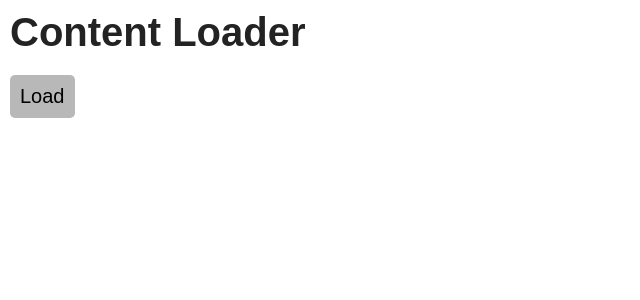
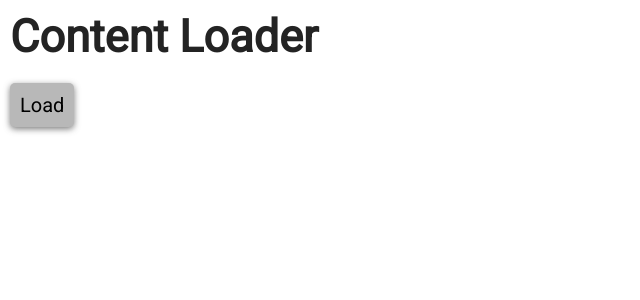
Before and after one commit to DanielGoldenberg0/ContentLoaderApp, a React (Create React App) app in the folder client/: page / in a window 1280 px wide. Shown: the top 300 px of the page, without its empty margins (0-640 px from the left). Built offline with nearby package versions, Linux system fonts and the light colour scheme.

Commit message:
Updated styling

```diff
--- a/client/public/index.html
+++ b/client/public/index.html
@@ -7,6 +7,7 @@
     <meta name="theme-color" content="#000000" />
     <meta name="description" content="Web site created using create-react-app"/>
     <link rel="manifest" href="%PUBLIC_URL%/manifest.json" />
+    <link href="https://fonts.googleapis.com/css2?family=Roboto&display=swap" rel="stylesheet">
     <title>Content Loader</title>
   </head>
   <body>
--- a/client/src/App.js
+++ b/client/src/App.js
@@ -2,7 +2,7 @@
 import User from "./components/User.js"
 
 var users
-var clicked = false
+var clicked
 
 class App extends React.Component {
   state = {
--- a/client/src/styles/main.css
+++ b/client/src/styles/main.css
@@ -1,17 +1,19 @@
 * {
-    font-family: Arial, Helvetica, sans-serif;
+    font-family: "Roboto", sans-serif;
     padding: 0;
     margin: 5px 2px 0 2px;
 }
 
 button {
     background-color: rgb(184, 184, 184);
+    box-shadow: 0px 2px 6px 0px rgba(80, 80, 80, 0.75);
     font-size: 20px;
     border: none;
     outline: none;
     border-radius: 5px;
     padding: 10px;
     margin-bottom: 5px;
+    transition: background-color 0.15s;
 }
 
 button:hover {
@@ -21,13 +23,14 @@
 
 #title {
     color: rgb(35, 35, 35);
-    font-size: 40px;
+    font-size: 45px;
     margin-bottom: 15px;
 }
 
 .user-box {
     background-color: rgb(184, 184, 184);
     color: rgb(35, 35, 35);
+    box-shadow: 0px 2px 6px 0px rgba(80, 80, 80, 0.75);
     border-radius: 5px;
     margin: 10px 0;
     padding: 5px;
```
